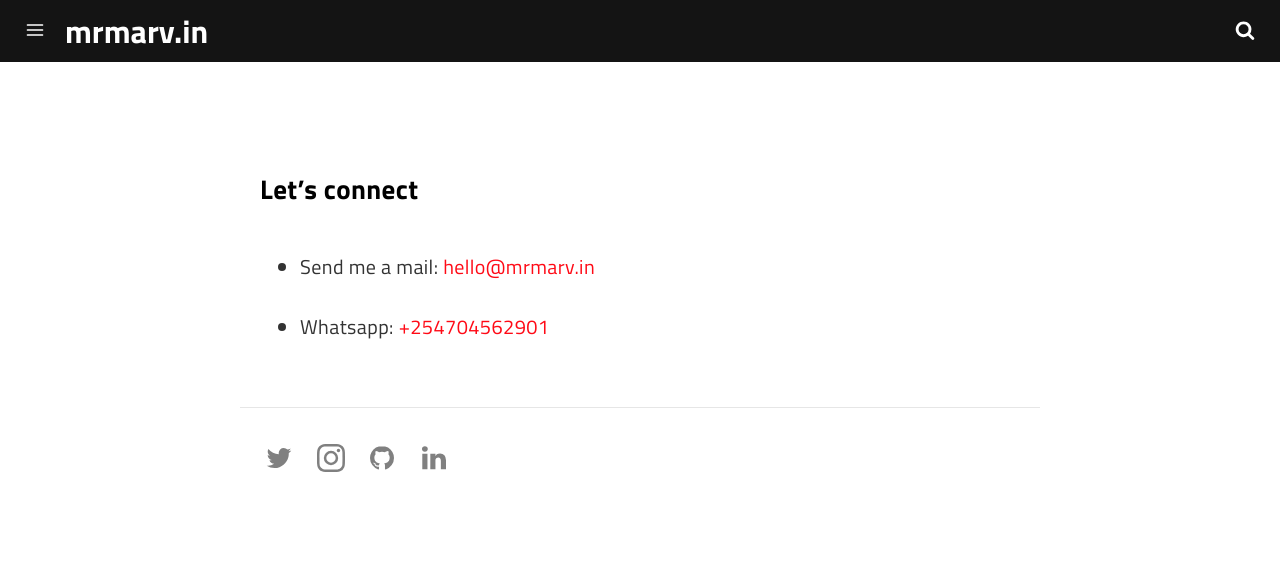
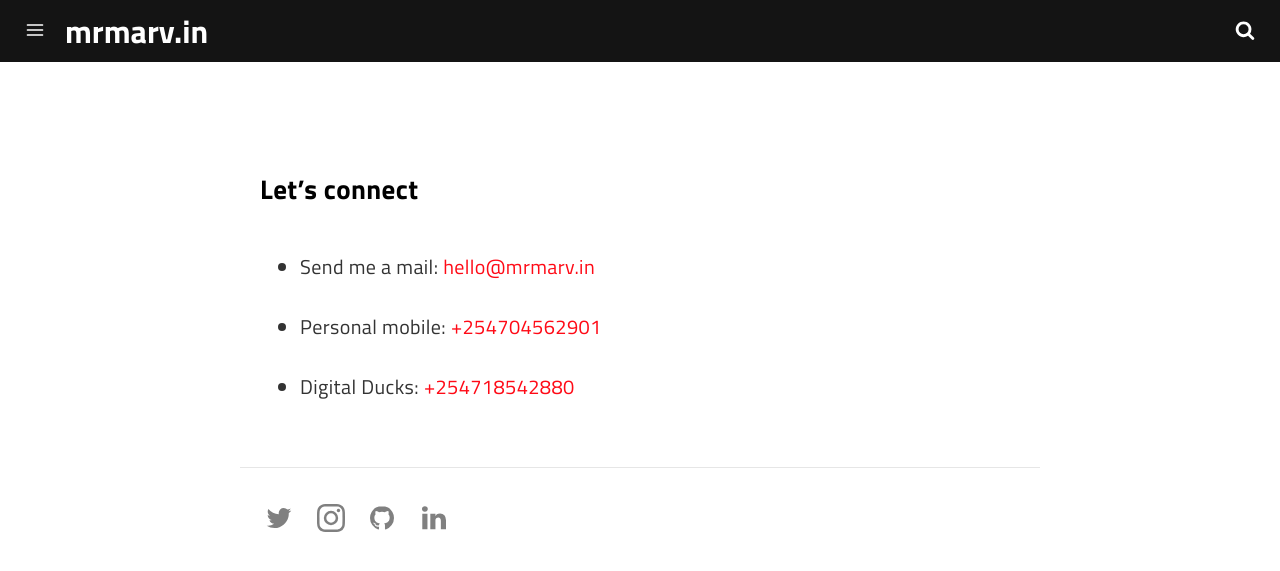
Before and after one commit to marv0/marv0.github.io, a Jekyll site: the page built from pages/contact.md, in a window 1280 px wide. Shown: the top 571 px of the page. Built offline with Jekyll 4.4.1, drawn with Linux system fonts in a browser that asks for light colours; a script that is not in the unit is left out.

Commit message:
Update contact.md

```diff
--- a/pages/contact.md
+++ b/pages/contact.md
@@ -10,4 +10,5 @@ permalink: /contact/
 ### Let's connect
 
 * Send me a mail:<a href="mailto:hello@mrmarv.in"> hello@mrmarv.in</a>
-* Whatsapp: [+254704562901](https://wa.me/<+254704562901>)
+* Personal mobile: [+254704562901](https://wa.me/<+254704562901>)
+* Digital Ducks: [+254718542880](https://wa.me/<+254718542880>)
```
